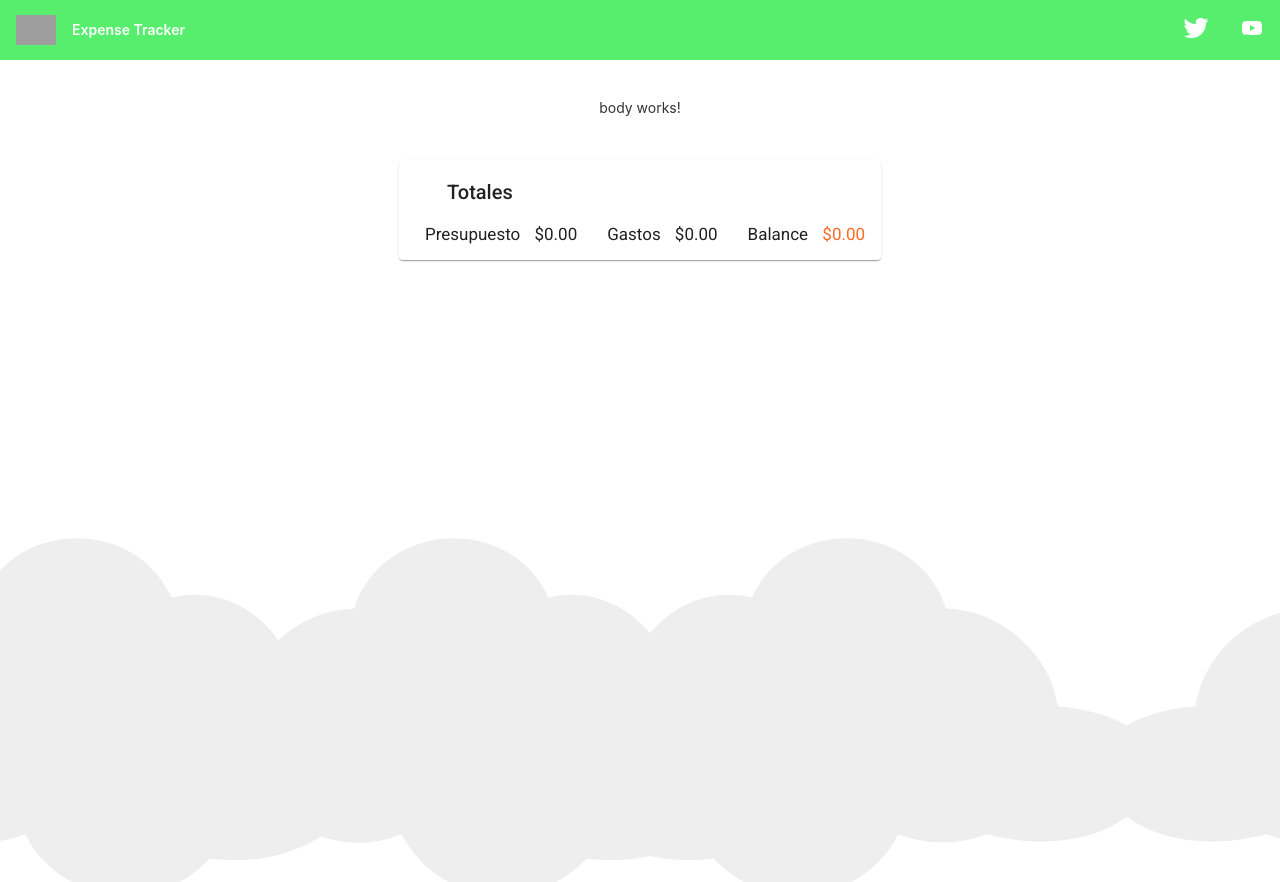
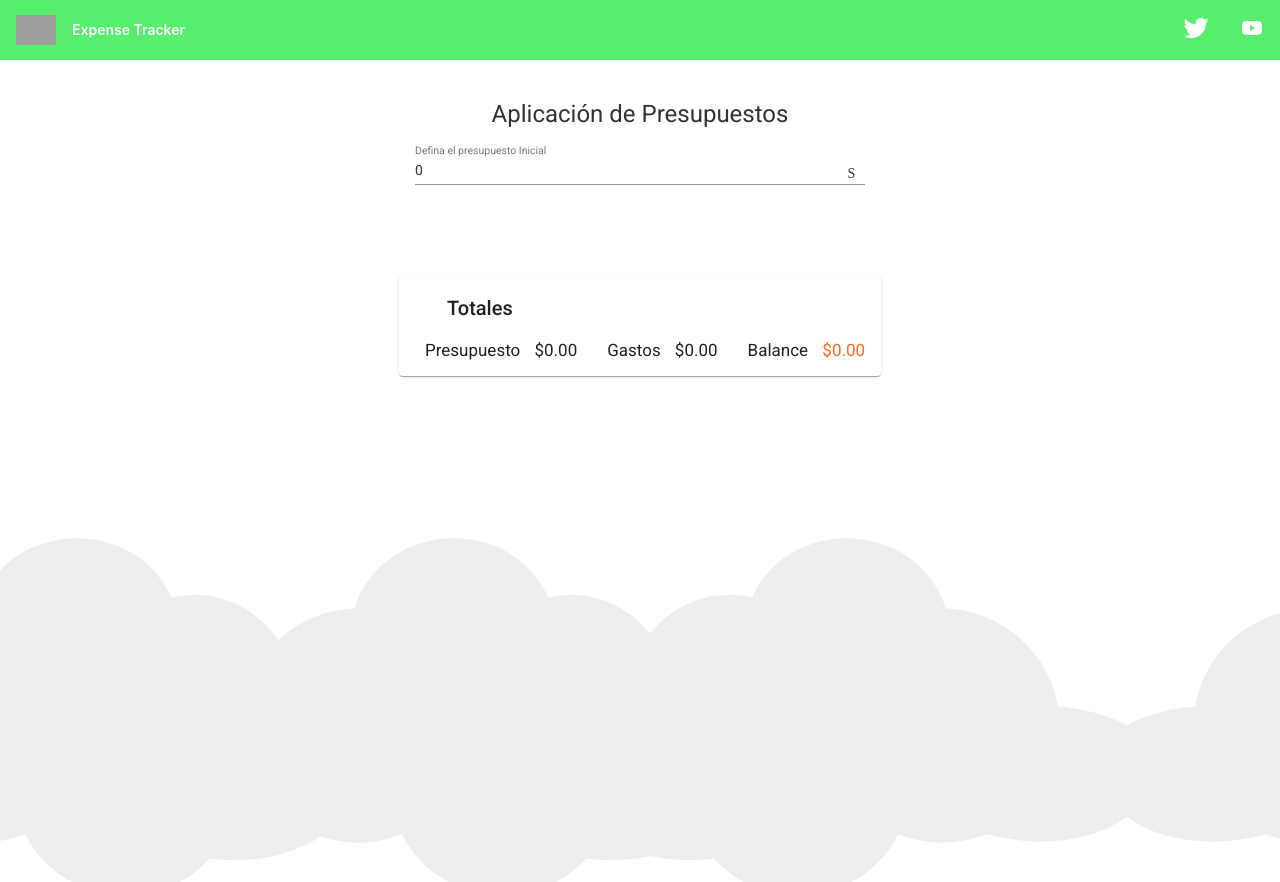
Before and after one commit to EmanuelGts/ExpenseTracker, an Angular app: page / in a window 1280 px wide. Built offline with nearby package versions, Linux system fonts and the light colour scheme; grey boxes are pictures that could not be loaded.

Commit message:
Adding input in body component

```diff
--- a/src/app/app.module.ts
+++ b/src/app/app.module.ts
@@ -1,12 +1,17 @@
 import { NgModule } from '@angular/core';
 import { BrowserModule } from '@angular/platform-browser';
+import { BrowserAnimationsModule } from '@angular/platform-browser/animations';
 import { MaterialModule } from "./material.module";
-
+import { FormsModule } from '@angular/forms';
 import { AppRoutingModule } from './app-routing.module';
 import { AppComponent } from './app.component';
+
 import { FooterComponent } from './main/footer/footer.component';
 import { BodyComponent } from './main/body/body.component';
-import { BrowserAnimationsModule } from '@angular/platform-browser/animations';
+import { MatInputModule } from '@angular/material/input';
+import { MatIconModule } from '@angular/material/icon';
+//import { MatMenu } from '@angular/material/menu';
+
 
 @NgModule({
   declarations: [
@@ -19,7 +24,10 @@ import { BrowserAnimationsModule } from '@angular/platform-browser/animations';
     BrowserModule,
     AppRoutingModule,
     BrowserAnimationsModule,
-    MaterialModule
+    MaterialModule ,
+    MatInputModule,
+    MatIconModule,
+    FormsModule
   ],
   providers: [],
   bootstrap: [AppComponent]
--- a/src/app/main/body/body.component.css
+++ b/src/app/main/body/body.component.css
@@ -0,0 +1,7 @@
+.form-field {
+    height: 100px;
+    width: 450px;
+  }
+  .titleBodyApp{
+    text-align: center;
+  }
--- a/src/app/main/body/body.component.html
+++ b/src/app/main/body/body.component.html
@@ -1 +1,12 @@
-<p>body works!</p>
+<span class="titleBodyApp">
+<h1>Aplicación de Presupuestos</h1>
+</span>
+<mat-form-field class="form-field">
+    <mat-label>Defina el presupuesto Inicial</mat-label>
+    <input #mount matInput type="text" [(ngModel)]="mountBudget">
+
+        <button class="" *ngIf="mountBudget" matSuffix mat-icon-button aria-label="Clear" (click)="saveBudget()">
+            <mat-icon aria-hidden="false" aria-label="Example home icon" fontIcon="Save">Guardar</mat-icon>
+        </button>
+
+</mat-form-field>
--- a/src/app/main/body/body.component.ts
+++ b/src/app/main/body/body.component.ts
@@ -7,9 +7,16 @@ import { Component, OnInit } from '@angular/core';
 })
 export class BodyComponent implements OnInit {
 
+  mountBudget = '0';
+
+
   constructor() { }
 
   ngOnInit(): void {
   }
 
+saveBudget(startMount?: string):void {
+    var saveBudgetLocalStorege = "startMount";
+    this.mountBudget = saveBudgetLocalStorege;
+  }
 }
```
